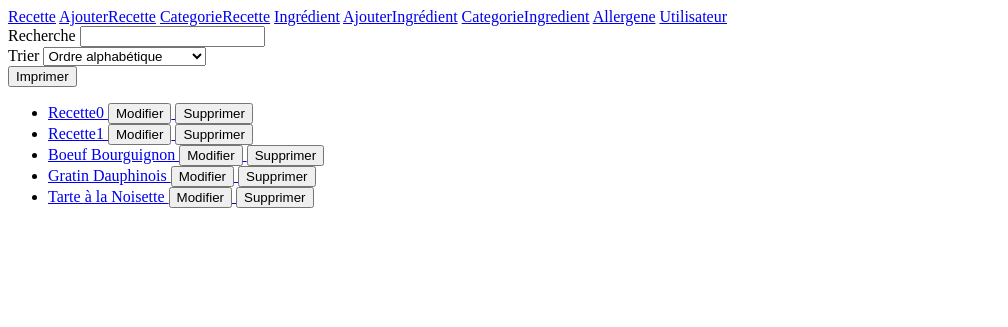
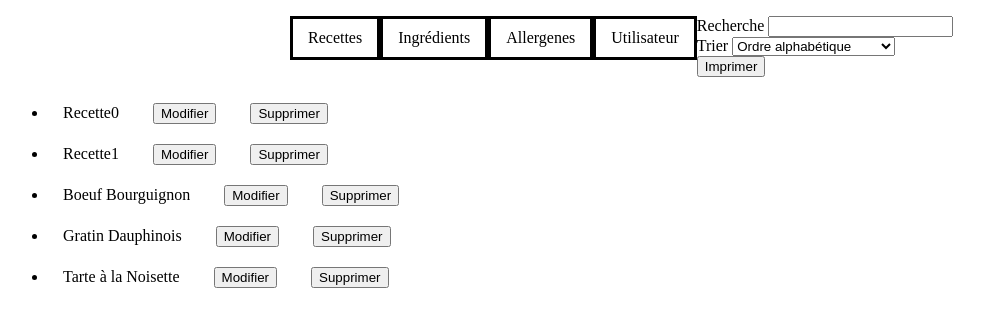
Before and after one commit to tom-sartori/projetPiscine, a PHP site: page / in a window 1280 px wide. Shown: the top 327 px of the page, without its empty margins (0-1008 px from the left). Run offline with PHP 8.4, Linux system fonts and the light colour scheme; data comes from the database, SQL or seed files in the repository.

Commit message:
Ajout du menu (html et css).

```diff
--- a/src/css/menu.css
+++ b/src/css/menu.css
@@ -0,0 +1,54 @@
+/* Ici commence le css du menu*/
+nav, .list {
+    list-style-type: none;
+    background-color: white;
+    max-width: 700px;
+    margin: auto;
+}
+
+nav > ul {
+    list-style-type: none;
+    padding: 0;
+}
+
+nav > ul > li {
+    float: left;
+    border-style: solid;
+}
+
+li a, .dropbtn {
+    display: inline-block;
+    color: black;
+    text-align: center;
+    padding: 10px 15px;
+    text-decoration: none;
+}
+
+li a:hover, .deroulant:hover .dropbtn {
+    background-color: lightgrey;
+}
+
+.deroulant {
+    display: inline-block;
+}
+
+.deroule {
+    display: none;
+    position: absolute;
+    background-color: darkgrey;
+    min-width: 150px;
+}
+
+.deroule a {
+    color: black;
+    text-decoration: none;
+    display: block;
+    text-align: left;
+}
+
+.deroule a:hover {background-color: lightgrey;}
+
+.deroulant:hover .deroule {
+    display: block;
+}
+/* Ici se termine le css du menu*/
--- a/src/view/view.php
+++ b/src/view/view.php
@@ -10,19 +10,37 @@
     </head>
 
     <body>
-        <nav>
-            <a href="index.php?controller=Recette&action=readAll">Recette</a>
-            <a href="index.php?controller=Recette&action=create">AjouterRecette</a>
-            <a href="index.php?controller=CategorieRecette&action=readAll">CategorieRecette</a>
+        <div class="menu">
+            <nav>
+                <ul>
+                    <li class="deroulant">
+                        <a href="index.php?controller=Recette&action=readAll" class="dropbtn">Recettes</a>
+                        <div class="deroule">
+                            <a href="index.php?controller=Recette&action=readAll">Voir la liste</a>
+                            <a href="index.php?controller=Recette&action=create">Ajouter une recette</a>
+                            <a href="index.php?controller=CategorieRecette&action=readAll">Catégories</a>
+                        </div>
+                    </li>
 
-            <a href="index.php?controller=Ingredient&action=readAll">Ingrédient</a>
-            <a href="index.php?controller=Ingredient&action=create">AjouterIngrédient</a>
-            <a href="index.php?controller=CategorieIngredient&action=readAll">CategorieIngredient</a>
+                    <li class="deroulant">
+                        <a href="index.php?controller=Ingredient&action=readAll" class="dropbtn">Ingrédients</a>
+                        <div class="deroule">
+                            <a href="index.php?controller=Ingredient&action=readAll">Voir la liste</a>
+                            <a href="index.php?controller=Ingredient&action=create">Ajouter un ingrédient</a>
+                            <a href="index.php?controller=CategorieIngredient&action=readAll">Catégories</a>
+                        </div>
+                    </li>
 
-            <a href="index.php?controller=Allergene&action=readAll">Allergene</a>
+                    <li>
+                        <a href="index.php?controller=Allergene&action=readAll">Allergenes</a>
+                    </li>
 
-            <a href="index.php?controller=Utilisateur&action=readAll">Utilisateur</a>
-        </nav>
+                    <li>
+                        <a href="index.php?controller=Utilisateur&action=readAll">Utilisateur</a>
+                    </li>
+                </ul>
+            </nav>
+        </div>
 
         <main>
             <?php
```
Also changed, not shown: src/view/css_menu.css (deleted, +0 -54 lines), src/view/view_v2.php (deleted, +0 -63 lines), README.md.
